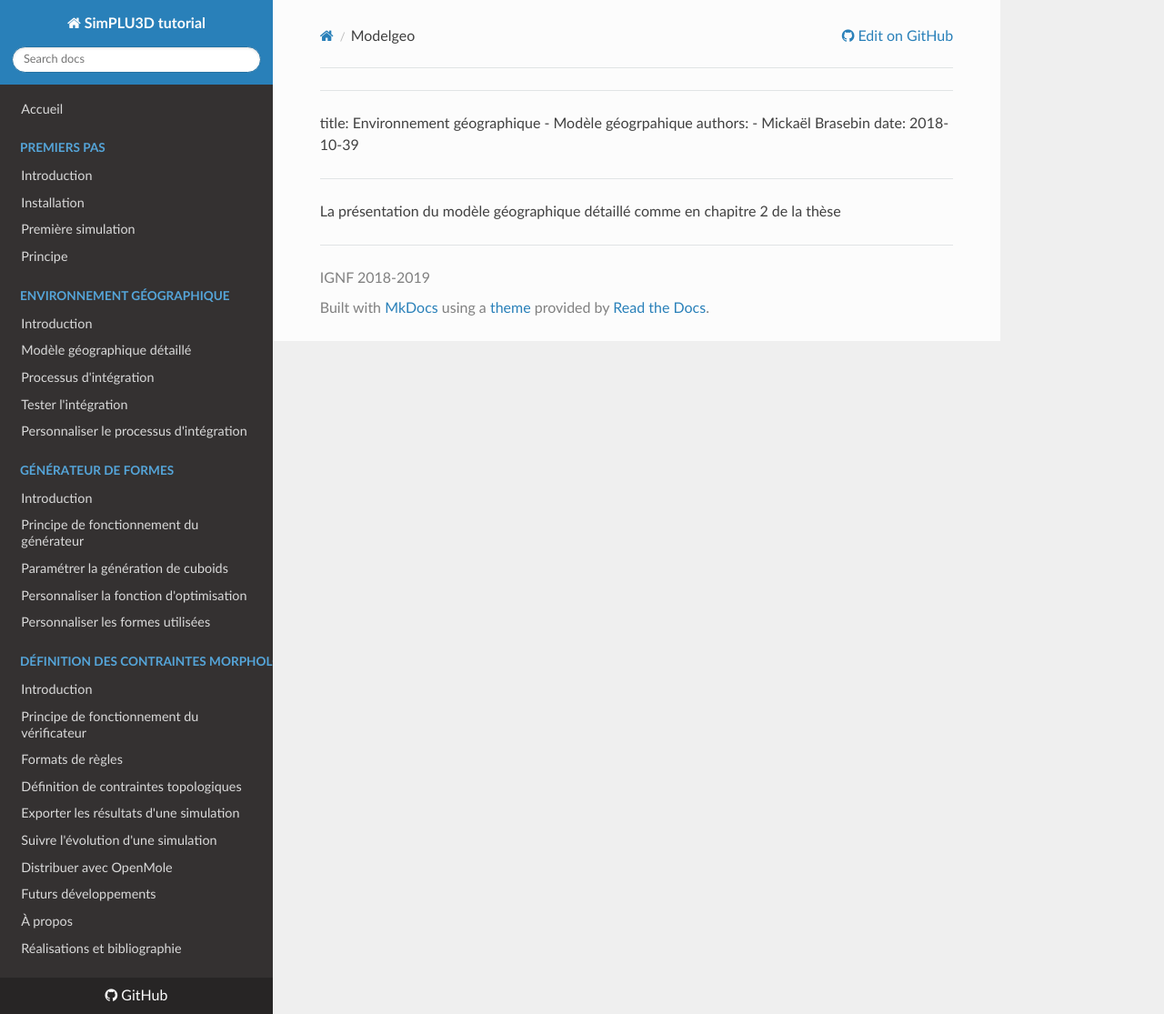
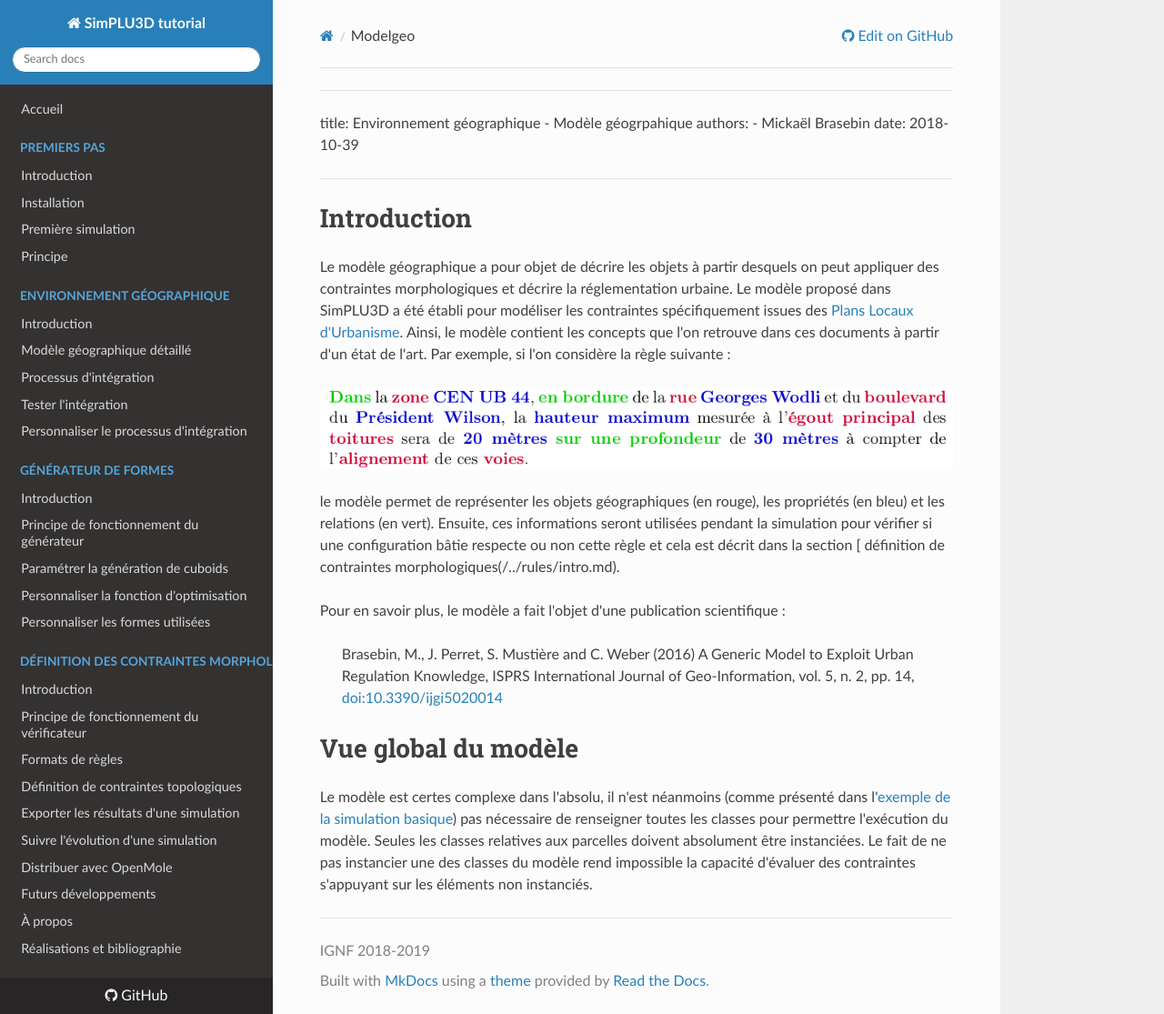
Before and after one commit to SimPLU3D/simplu3D-tutorial, an MkDocs documentation site: the page built from docs/envgeo/modelgeo.md, in a window 1280 px wide and 1115 px high. Shown: the whole window at 91% size. Built offline with MkDocs 1.6.1, drawn with Linux system fonts in a browser that asks for light colours; nearby versions of some CDN libraries.

Commit message:
Update doc

```diff
--- a/docs/envgeo/modelgeo.md
+++ b/docs/envgeo/modelgeo.md
@@ -6,4 +6,20 @@ date: 2018-10-39
 
 ---
 
-La présentation du modèle géographique détaillé comme en chapitre 2 de la thèse
+# Introduction
+
+Le modèle géographique a pour objet de décrire les objets à partir desquels on peut appliquer des contraintes morphologiques et décrire la réglementation urbaine. Le modèle proposé dans SimPLU3D a été établi pour modéliser les contraintes spécifiquement issues des [Plans Locaux d'Urbanisme](https://fr.wikipedia.org/wiki/Plan_local_d%27urbanisme). Ainsi, le modèle contient les concepts que l'on retrouve dans ces documents à partir d'un état de l'art. Par exemple, si l'on considère la règle suivante :
+
+![Exemple de règle issu du PLU](./img/ex-regle.png)
+
+le modèle permet de représenter les objets géographiques (en rouge), les propriétés (en bleu) et les relations (en vert). Ensuite, ces informations seront utilisées pendant la simulation pour vérifier si une configuration bâtie respecte ou non cette règle et cela est décrit dans la section [ définition de contraintes morphologiques(/../rules/intro.md).
+
+Pour en savoir plus, le modèle a fait l'objet d'une publication scientifique :
+
+
+> Brasebin, M., J. Perret, S. Mustière and C. Weber (2016) A Generic Model to Exploit Urban Regulation Knowledge, ISPRS International Journal of Geo-Information, vol. 5, n. 2, pp. 14, [doi:10.3390/ijgi5020014](https://www.mdpi.com/2220-9964/5/2/14)
+
+
+# Vue global du modèle
+
+Le modèle est certes complexe dans l'absolu, il n'est néanmoins (comme présenté dans l'[exemple de la simulation basique](../being/first_simulation.md)) pas nécessaire de renseigner toutes les classes pour permettre l'exécution du modèle. Seules les classes relatives aux parcelles doivent absolument être instanciées. Le fait de ne pas instancier une des classes du modèle rend impossible la capacité d'évaluer des contraintes s'appuyant sur les éléments non instanciés.
```
Also changed, not shown: docs/index.md (+3 -0 lines), docs/envgeo/img/ex-regle.png (added).
